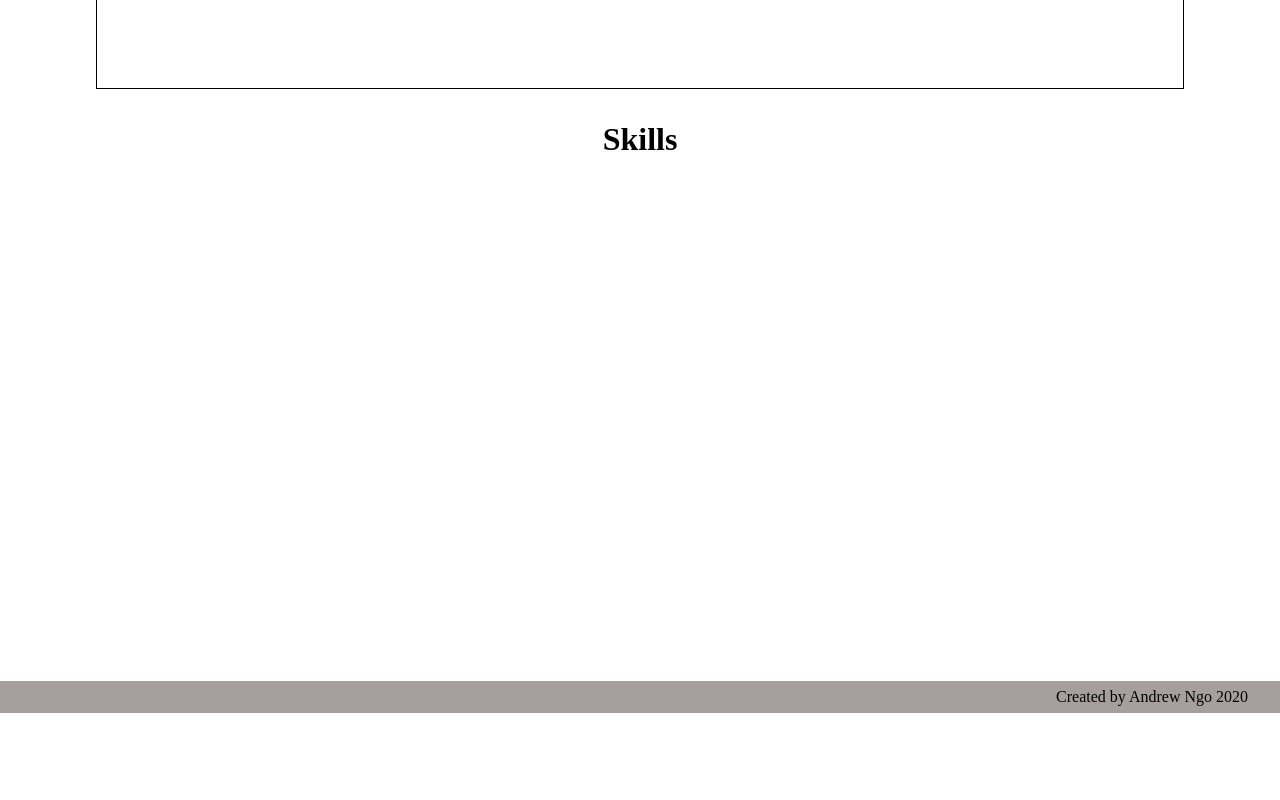
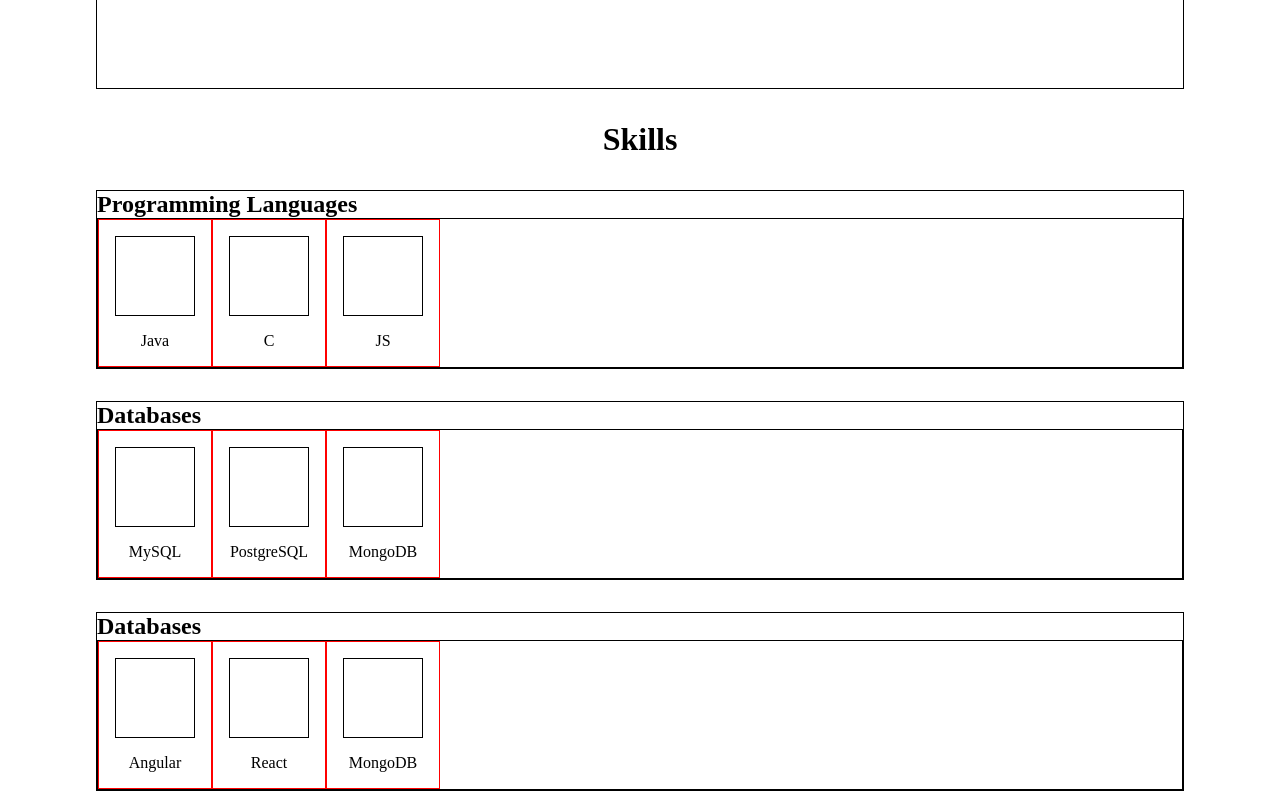
Before and after one commit to anngo14/Portfolio, a React (Create React App) app: page / in a window 1280 px wide. Shown: the part 1380-2180 px from the top of the page. Before the commit the page ends 2093 px from the top, so only its background shows below. Built offline with nearby package versions, Linux system fonts and the light colour scheme.

Commit message:
added shelves to Skills component

```diff
--- a/src/components/Skills.js
+++ b/src/components/Skills.js
@@ -5,6 +5,66 @@
     return (
         <div className='skills-container'>
             <h1>Skills</h1>
+            <div className='shelf-container'>
+                <h2>Programming Languages</h2>
+                <div className='shelf-content'>
+                    <div className='shelf-item'>
+                        <div className='shelf-icon'>
+                        </div>
+                        <span className='shelf-title'>Java</span>
+                    </div>
+                    <div className='shelf-item'>
+                        <div className='shelf-icon'>
+                        </div>
+                        <span className='shelf-title'>C</span>
+                    </div>
+                    <div className='shelf-item'>
+                        <div className='shelf-icon'>
+                        </div>
+                        <span className='shelf-title'>JS</span>
+                    </div>
+                </div>
+            </div>
+            <div className='shelf-container'>
+                <h2>Databases</h2>
+                <div className='shelf-content'>
+                    <div className='shelf-item'>
+                        <div className='shelf-icon'>
+                        </div>
+                        <span className='shelf-title'>MySQL</span>
+                    </div>
+                    <div className='shelf-item'>
+                        <div className='shelf-icon'>
+                        </div>
+                        <span className='shelf-title'>PostgreSQL</span>
+                    </div>
+                    <div className='shelf-item'>
+                        <div className='shelf-icon'>
+                        </div>
+                        <span className='shelf-title'>MongoDB</span>
+                    </div>
+                </div>
+            </div>
+            <div className='shelf-container'>
+                <h2>Databases</h2>
+                <div className='shelf-content'>
+                    <div className='shelf-item'>
+                        <div className='shelf-icon'>
+                        </div>
+                        <span className='shelf-title'>Angular</span>
+                    </div>
+                    <div className='shelf-item'>
+                        <div className='shelf-icon'>
+                        </div>
+                        <span className='shelf-title'>React</span>
+                    </div>
+                    <div className='shelf-item'>
+                        <div className='shelf-icon'>
+                        </div>
+                        <span className='shelf-title'>MongoDB</span>
+                    </div>
+                </div>
+            </div>
         </div>
     )
 }
--- a/src/css/Nav.css
+++ b/src/css/Nav.css
@@ -42,7 +42,7 @@
     width: 10em;
     margin: 0.5em;
     padding: 1em;
-    background-color: #120101;
+    background-color: black;
     border-radius: 5px;
     opacity: 0.85;
 }
--- a/src/css/Skills.css
+++ b/src/css/Skills.css
@@ -1,7 +1,35 @@
 .skills-container{
     display: flex;
-    flex-direction: row;
+    flex-direction: column;
     justify-content: center;
-    height: 20em;
+    align-items: center;
     margin-top: 2em
 }
+.shelf-container{
+    border: 1px solid black;
+    display: flex;
+    width: 85%;
+    flex-direction: column;
+    margin-top: 2em;
+}
+.shelf-content{
+    display: flex;
+    flex-direction: row;
+    border: 1px solid black;
+}
+.shelf-item{
+    display: flex;
+    flex-direction: column;
+    border: 1px solid red;
+    justify-content: center;
+    align-items: center;
+    padding: 1em;
+}
+.shelf-icon{
+    border: 1px solid black;
+    height: 5em;
+    width: 5em;
+}
+.shelf-title{
+    margin-top: 1em;
+}
```
Also changed, not shown: 1 other file (tests, documents, lock files or other folders).
